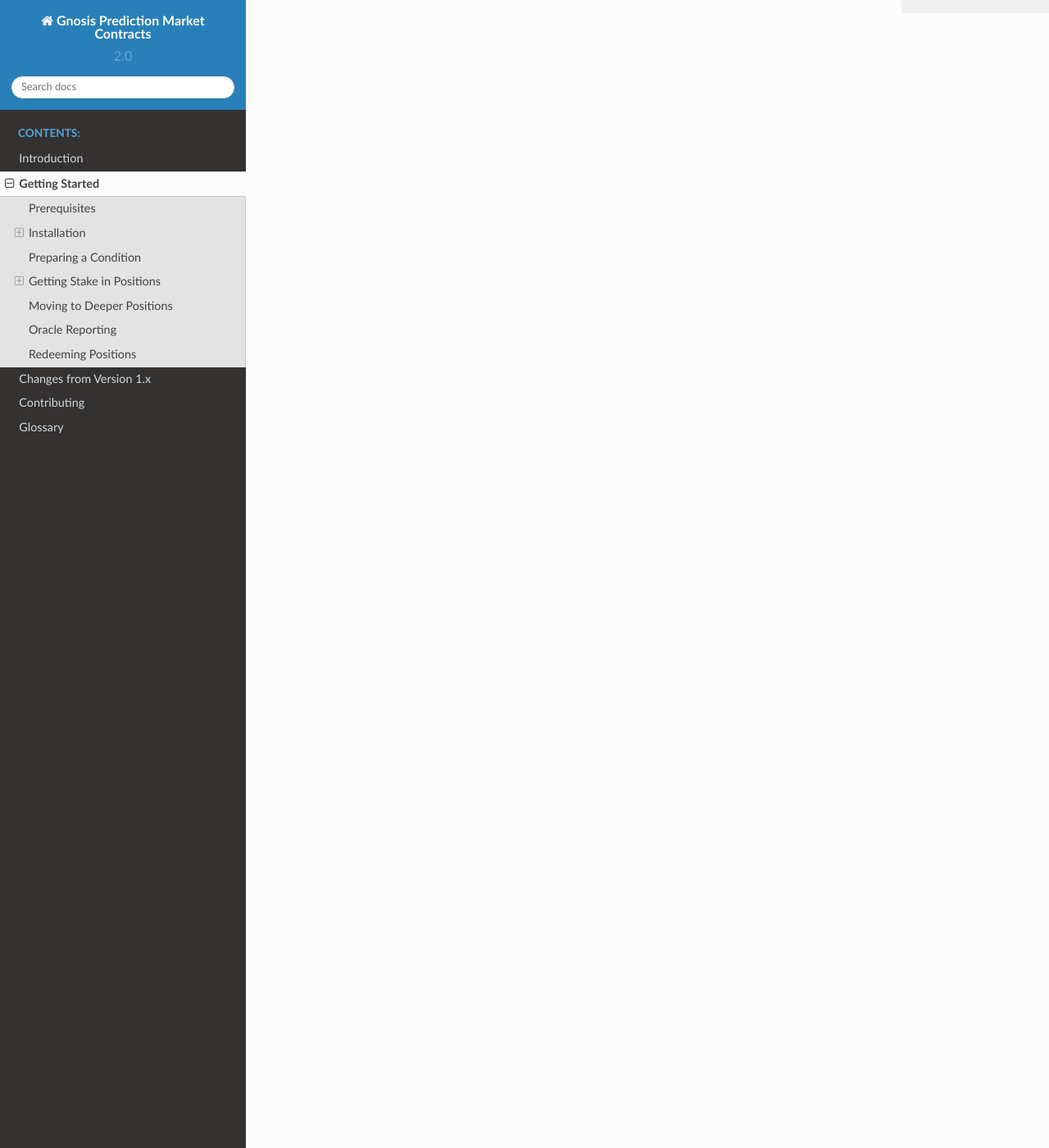
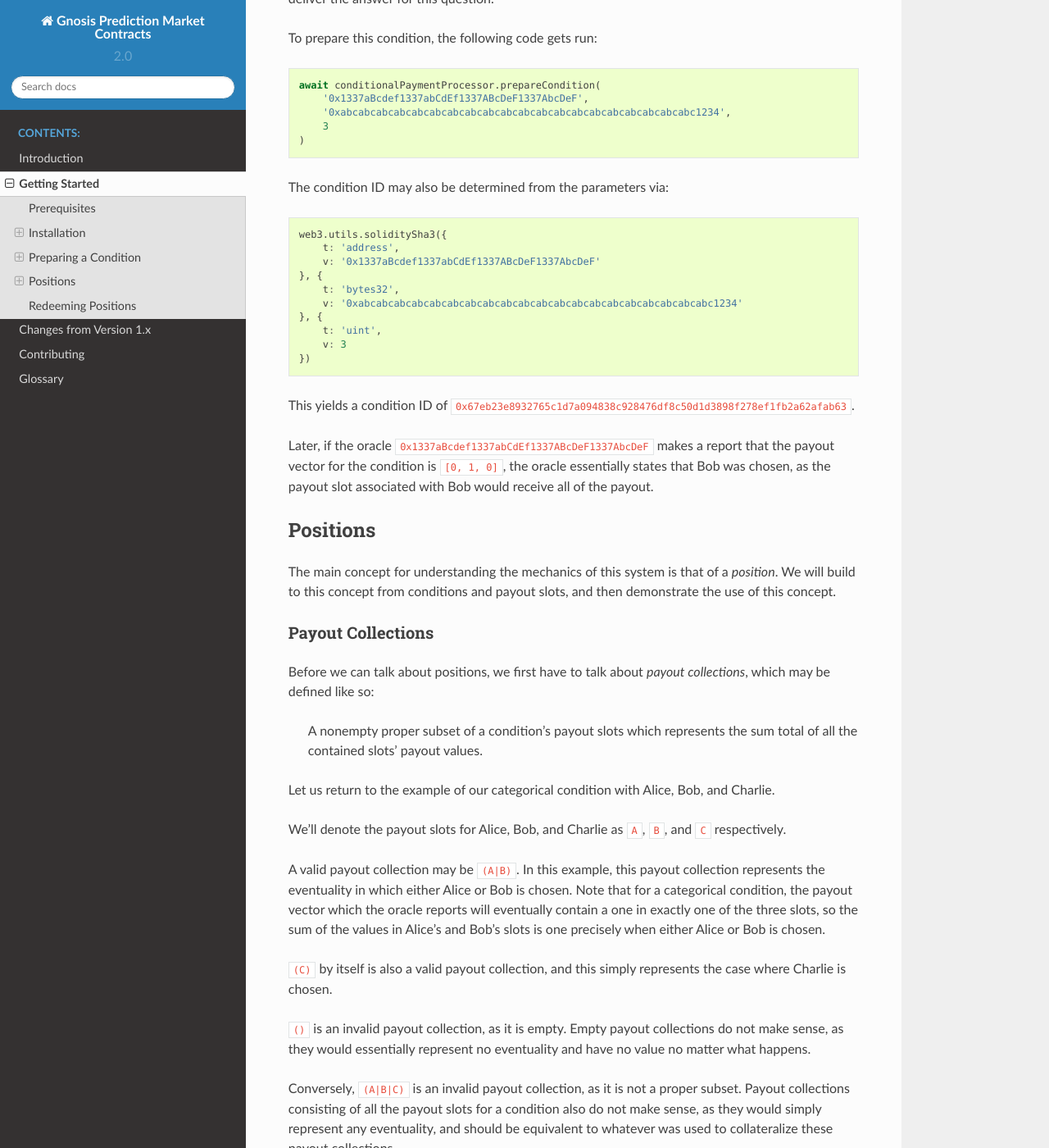
Before and after one commit to gnosis/pm-contracts, a Sphinx documentation site: the page built from docs/getting-started.rst, in a window 1280 px wide and 1400 px high, scrolled down 2073 px. Shown: the whole window at 82% size. Built offline with Sphinx 7.4.7 and the Read the Docs theme 2.0.0, drawn with Linux system fonts in a browser that asks for light colours; some of the changed text lies outside the part shown.

Commit message:
More documentation on conditions and positions

```diff
--- a/docs/getting-started.rst
+++ b/docs/getting-started.rst
@@ -45,24 +45,92 @@ The successful preparation of a condition also initializes the following state v
 
 .. autosolstatevar:: ConditionalPaymentProcessor.payoutNumerators
 
+The resultant payout vector of a condition contains a predetermined number of *payout slots*. The entries of this vector are reported by the oracle, and their values sum up to one. This payout vector may be interpreted as the oracle's answer to the question posed in the condition.
 
-Getting Stake in Positions
---------------------------
+A Categorical Example
+~~~~~~~~~~~~~~~~~~~~~
+
+Let's consider a question where only one out of multiple choices may be chosen:
+
+    Who out of the following will be chosen?
+
+    * Alice
+    * Bob
+    * Charlie
+
+Through some commonly agreed upon mechanism, the detailed description for this question becomes strongly associated with a 32 byte question ID: ``0xabcabcabcabcabcabcabcabcabcabcabcabcabcabcabcabcabcabcabcabc1234``
+
+Let's also suppose we trust the oracle with address ``0x1337aBcdef1337abCdEf1337ABcDeF1337AbcDeF`` to deliver the answer for this question.
+
+To prepare this condition, the following code gets run:
+
+.. code-block:: js
+
+    await conditionalPaymentProcessor.prepareCondition(
+        '0x1337aBcdef1337abCdEf1337ABcDeF1337AbcDeF',
+        '0xabcabcabcabcabcabcabcabcabcabcabcabcabcabcabcabcabcabcabcabc1234',
+        3
+    )
+
+The condition ID may also be determined from the parameters via:
+
+.. code-block:: js
+
+    web3.utils.soliditySha3({
+        t: 'address',
+        v: '0x1337aBcdef1337abCdEf1337ABcDeF1337AbcDeF'
+    }, {
+        t: 'bytes32',
+        v: '0xabcabcabcabcabcabcabcabcabcabcabcabcabcabcabcabcabcabcabcabc1234'
+    }, {
+        t: 'uint',
+        v: 3
+    })
+
+This yields a condition ID of ``0x67eb23e8932765c1d7a094838c928476df8c50d1d3898f278ef1fb2a62afab63``.
+
+Later, if the oracle ``0x1337aBcdef1337abCdEf1337ABcDeF1337AbcDeF`` makes a report that the payout vector for the condition is ``[0, 1, 0]``, the oracle essentially states that Bob was chosen, as the payout slot associated with Bob would receive all of the payout.
+
+
+Positions
+---------
+
+The main concept for understanding the mechanics of this system is that of a *position*. We will build to this concept from conditions and payout slots, and then demonstrate the use of this concept.
+
+Payout Collections
+~~~~~~~~~~~~~~~~~~
+
+Before we can talk about positions, we first have to talk about *payout collections*, which may be defined like so:
+
+    A nonempty proper subset of a condition’s payout slots which represents the sum total of all the contained slots’ payout values.
+
+Let us return to the example of our categorical condition with Alice, Bob, and Charlie.
+
+We'll denote the payout slots for Alice, Bob, and Charlie as ``A``, ``B``, and ``C`` respectively.
+
+A valid payout collection may be ``(A|B)``. In this example, this payout collection represents the eventuality in which either Alice or Bob is chosen. Note that for a categorical condition, the payout vector which the oracle reports will eventually contain a one in exactly one of the three slots, so the sum of the values in Alice's and Bob's slots is one precisely when either Alice or Bob is chosen.
+
+``(C)`` by itself is also a valid payout collection, and this simply represents the case where Charlie is chosen.
+
+``()`` is an invalid payout collection, as it is empty. Empty payout collections do not make sense, as they would essentially represent no eventuality and have no value no matter what happens.
+
+Conversely, ``(A|B|C)`` is an invalid payout collection, as it is not a proper subset. Payout collections consisting of all the payout slots for a condition also do not make sense, as they would simply represent any eventuality, and should be equivalent to whatever was used to collateralize these payout collections.
+
+Finally, payout slots from different conditions (e.g. ``(A|X)``) cannot be composed in a single payout collection.
+
+Defining Positions
+~~~~~~~~~~~~~~~~~~
 
 Splitting and Merging Positions
 ~~~~~~~~~~~~~~~~~~~~~~~~~~~~~~~
+
+Once conditions have been prepared, stake in positions contingent on the results of these conditions may be obtained. Furthermore, this stake must be backed by collateral held by the system. In order to ensure this is the case, stake in shallow positions may only be created directly by sending collateral to the system for the system to hold, and stake in deeper positions may only be created by destroying stake in shallower positions. These processes are referred to as splitting a position and merging positions.
+
+
 
 Transferring Stake
 ~~~~~~~~~~~~~~~~~~
 
 
-Moving to Deeper Positions
---------------------------
-
-
-Oracle Reporting
-----------------
-
-
 Redeeming Positions
 -------------------
```
Also changed, not shown: 1 other file.
